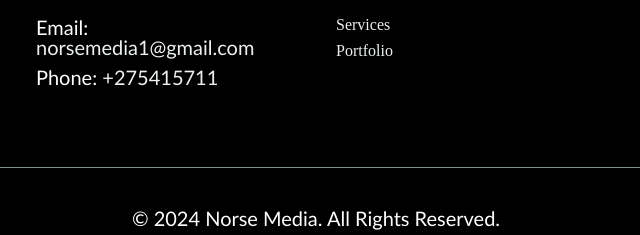
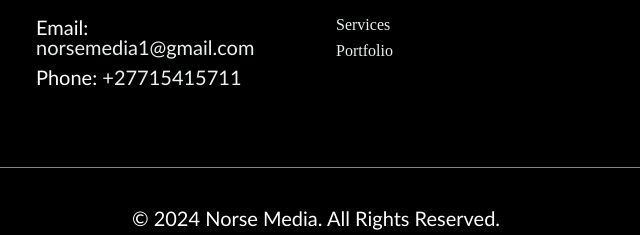
Before and after one commit to NorseMedia/NorseMedia.github.io, a plain HTML site: page index.html in a window 1280 px wide. Shown: the part 1019-1254 px from the top of the page, 324-964 px from the left. Drawn offline with Linux system fonts and the light colour scheme.

Commit message:
Add files via upload

```diff
--- a/index.html
+++ b/index.html
@@ -49,7 +49,7 @@
             <div class="footer-section">
                 <h4>Contact Us</h4>
                 <p>Email: <a href="mailto:info@norsemedia.com">norsemedia1@gmail.com</a></p>
-                <p>Phone: <a href="tel:+1234567890">+275415711</a></p>
+                <p>Phone: <a href="tel:+1234567890">+27715415711</a></p>
 
             </div>
             <div class="footer-section">
```
